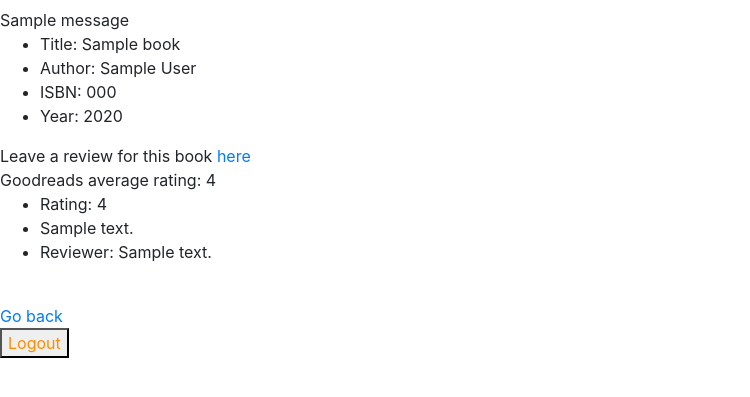
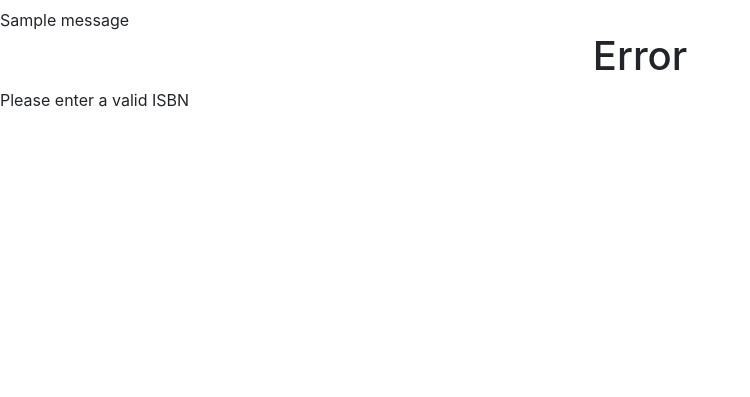
Before and after one commit to a-a-lohn/CS50_web_projects, a Flask app: page /search/000 in a window 1280 px wide. Shown: the top 397 px of the page, without its empty margins (0-750 px from the left). Run offline with Flask 2, Linux system fonts and the light colour scheme; the visitor is signed in with stand-in values (Sample User, id 1); tables that the repository leaves empty hold one stand-in row (values such as "Sample post"); one stand-in notice (Sample message) is shown; a database or web service that is not in the repository returns one stand-in record (values such as "Sample title"); data that the repository does not hold is empty; style sheets or scripts are compiled from the project's sources; some libraries are stand-ins or nearby versions.

Commit message:
eliminating edge cases, add error.html

```diff
--- a/project1/application.py
+++ b/project1/application.py
@@ -131,11 +131,16 @@ def search():
 @app.route("/search/<string:book_isbn>")
 def book(book_isbn):
     if "user" in session:
+        # basic check for isbn validity solely based on length
+        if len(book_isbn) != 10:
+            message = "Please enter a valid ISBN"
+            return render_template("error.html", message=message)
         book = Book.query.get(book_isbn)
         reviews = Review.query.filter_by(book_isbn=book_isbn)
         res = requests.get("https://www.goodreads.com/book/review_counts.json", params={"key": "ys0hBNpiMjxTgKdVpJBVUw", "isbns": book_isbn})
         if res.status_code != 200:
             rating = "Not available"
+            return render_template("book.html", book=book, rating=rating, reviews=reviews, already_reviewed=True)
         else:
             data = res.json()
             rating = data['books'][0]['average_rating']
@@ -153,11 +158,15 @@ def review(book_isbn):
         book = Book.query.get(book_isbn)
         if request.method == "POST":
             message = request.form.get("message")
-            rating = request.form.get("rating")
+            rating = int(request.form.get("rating"))
+            if rating < 1 or rating > 5:
+                flash("Please enter a number from 1 to 5")
+                return render_template("review.html", book=book)
             review = Review(book_isbn=book_isbn, reviewer=session["user"], message=message, rating=rating)
             db.session.add(review)
             db.session.commit()
-            flash("Review added")
+            flash("Your review added was added!")
+            return redirect(url_for("book", book_isbn=book.isbn))
         return render_template("review.html", book=book)
 
 @app.route("/api/<string:book_isbn>")
--- a/project1/templates/book.html
+++ b/project1/templates/book.html
@@ -12,15 +12,14 @@ Book Details
         <li>Year: {{ book.year}}</li>
     </ul>
     {% if not already_reviewed %}
-        Leave a review for this book <a href="{{ url_for('review', book_isbn=book.isbn) }}">here</a>
+        Leave a review for this book <a href="{{ url_for('review', book_isbn=book.isbn) }}">here</a><br><br>
     {% endif %}
-    <br>
-    Goodreads average rating: {{ rating }}
+    Average rating from Goodreads: {{ rating }}<br><br>
     <div class="reviews">
         <ul>
             {% for review in reviews %}
                 <li>Rating: {{ review.rating }}</li>
-                <li>{{ review.message }}</li>
+                <li>Message: {{ review.message }}</li>
                 <li>Reviewer: {{ review.reviewer }}</li>
                 <br>
             {% endfor %}
--- /dev/null
+++ b/project1/templates/error.html
@@ -0,0 +1,11 @@
+{% extends "layout.html" %}
+
+{% block title %}
+    Error
+{% endblock %}
+
+{% block body %}
+    <h1>Error</h1>
+
+    {{ message }}
+{% endblock %}
--- a/project1/templates/layout.html
+++ b/project1/templates/layout.html
@@ -2,7 +2,7 @@
 <html>
     <head>
         <title>Aaron's book review site</title>
-        <link rel="stylesheet" href="style.css">
+        <link rel="stylesheet" type="text/css" href="css/style.css">
         <link rel="stylesheet" href="https://stackpath.bootstrapcdn.com/bootstrap/4.1.1/css/bootstrap.min.css" integrity="sha384-WskhaSGFgHYWDcbwN70/dfYBj47jz9qbsMId/iRN3ewGhXQFZCSftd1LZCfmhktB" crossorigin="anonymous">
         <meta name="viewport" content="width=device-width, initial-scale=1.0">
     </head>
```
